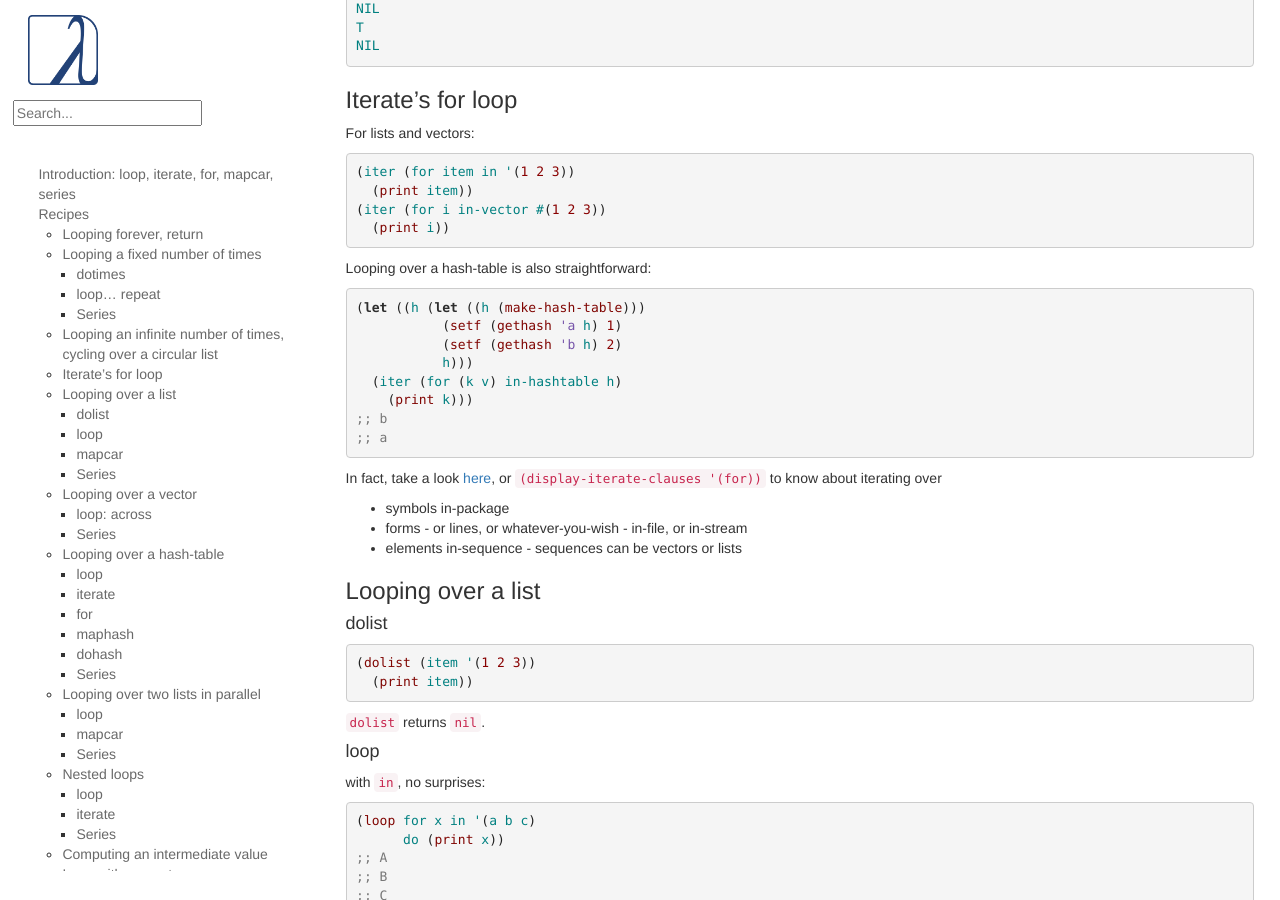
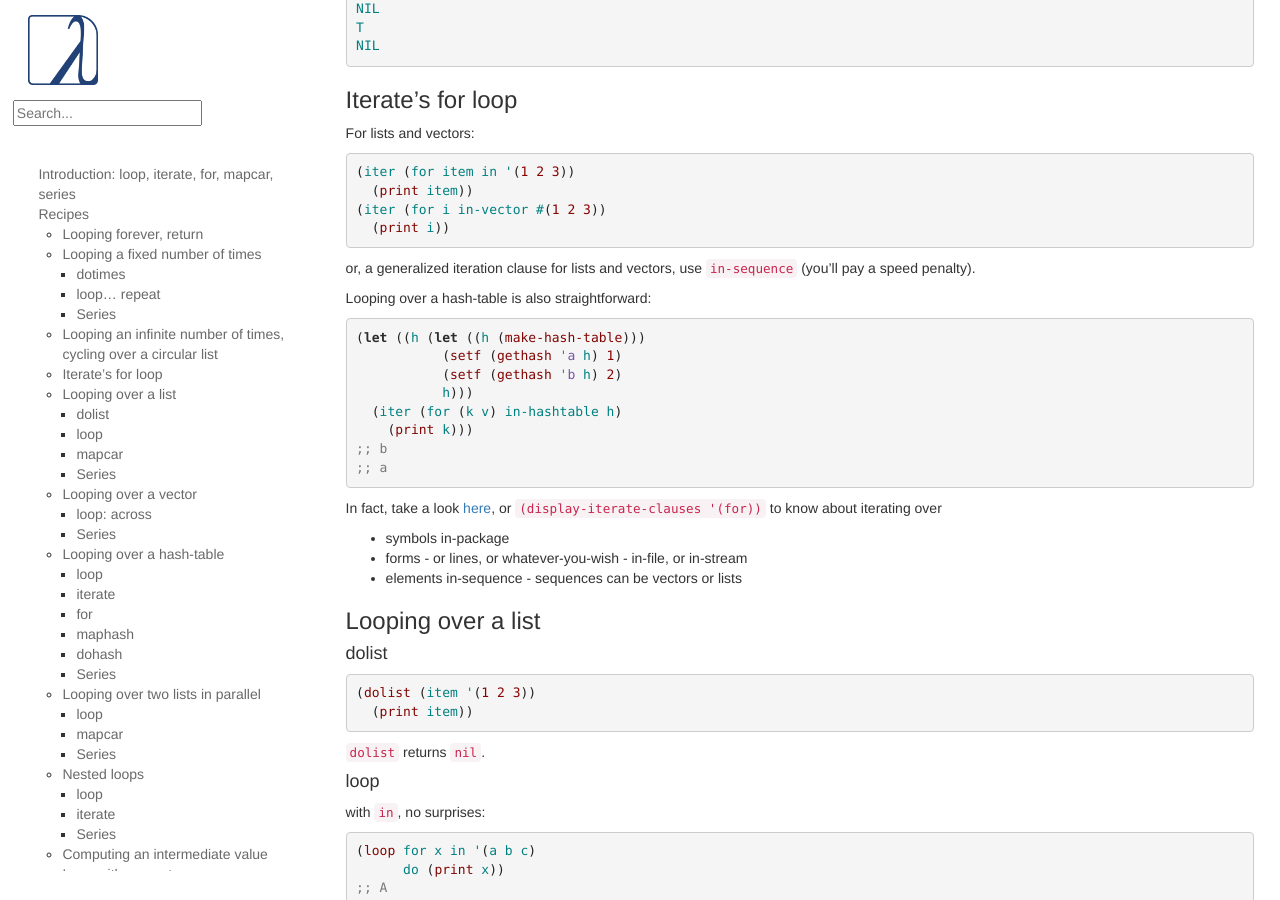
Before and after one commit to LispCookbook/cl-cookbook, a Jekyll site: the page built from iteration.md, in a window 1280 px wide and 900 px high, scrolled down 4312 px. Built offline with Jekyll 4.4.1, drawn with Linux system fonts in a browser that asks for light colours.

Commit message:
iteration: mention iterate's in-sequence

```diff
--- a/iteration.md
+++ b/iteration.md
@@ -311,6 +311,9 @@ For lists and vectors:
 (iter (for i in-vector #(1 2 3))
   (print i))
 ~~~
+
+or, a generalized iteration clause for lists and vectors, use
+`in-sequence` (you'll pay a speed penalty).
 
 Looping over a hash-table is also straightforward:
 
```
